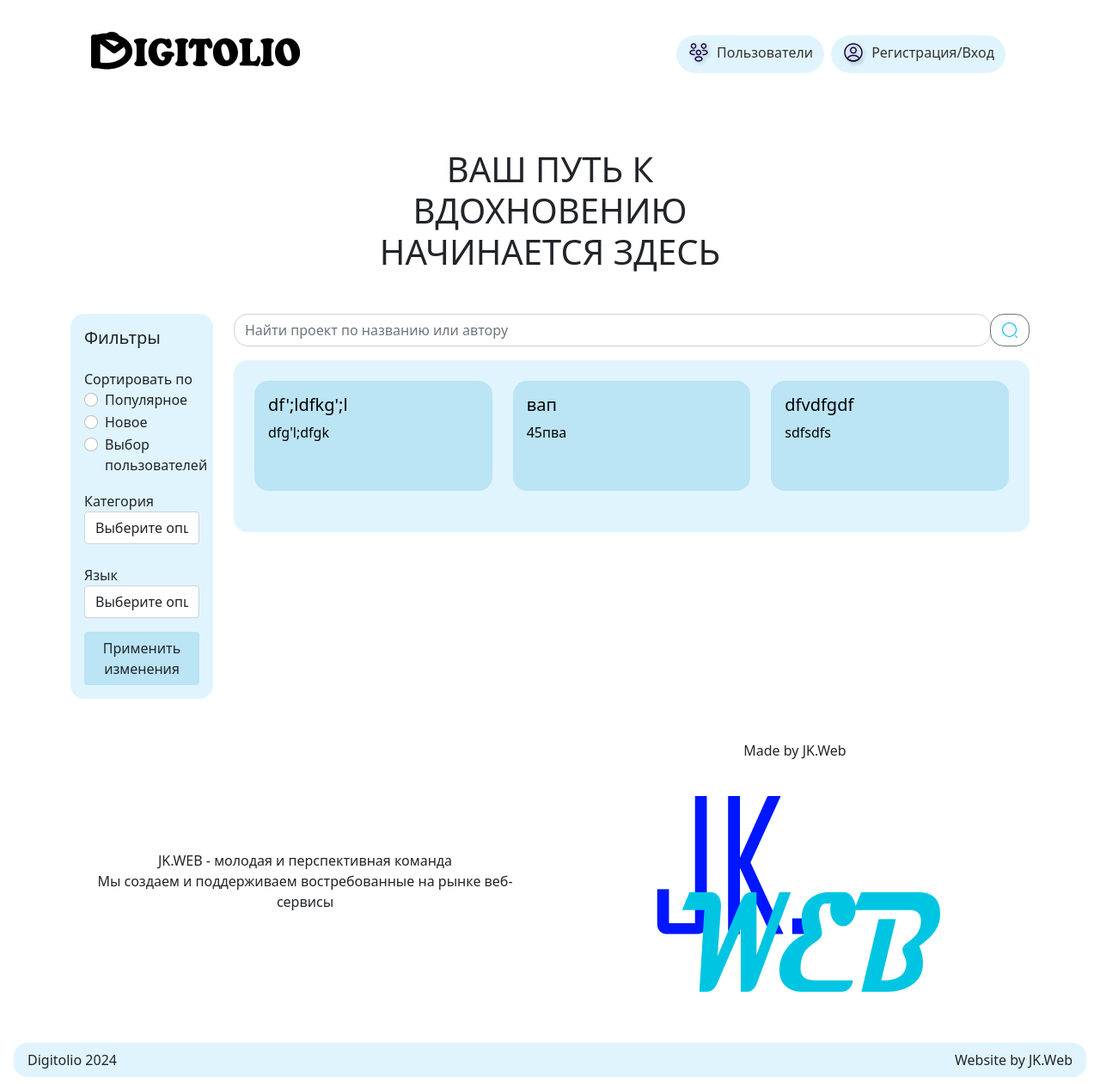
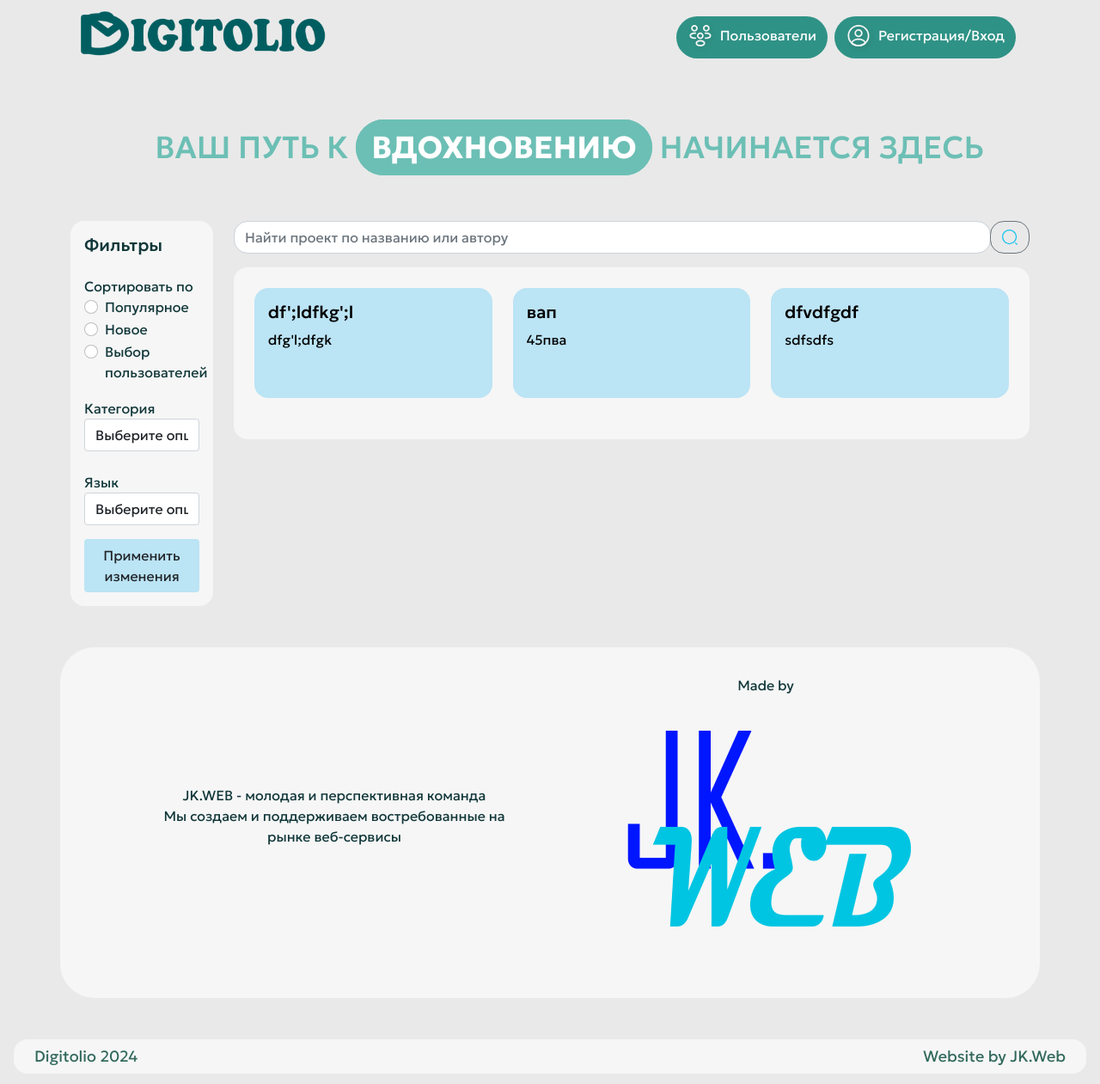
Before and after one commit to ksiim/jk-web-project, a Django app: page / in a window 1280 px wide. Shown: the whole page at 86% size. Run offline with Django 5.2, Linux system fonts and the light colour scheme; data comes from the database, SQL or seed files in the repository; some libraries are stand-ins or nearby versions.

Commit message:
changes in design

```diff
--- /dev/null
+++ b/digitolio/static/css/main.css
@@ -0,0 +1,11 @@
+@import url('https://fonts.googleapis.com/css2?family=Geologica:wght@100..900&display=swap');
+
+body {
+    font-family: 'Geologica', sans-serif;
+    font-size: 16px;
+    line-height: 24px;
+    color: #113739;
+    background-color: #E9E9E9;
+    margin: 0;
+    padding: 0;
+}
--- a/digitolio/templates/includes/footer_base.html
+++ b/digitolio/templates/includes/footer_base.html
@@ -1,4 +1,6 @@
-<div class='d-flex justify-content-between align-items-center mt-2 mb-2 ms-3 me-3' style='background-color: #E0F4FD; border-radius: 1rem;'>
-    <div class='d-block align-items-center justify-content-center p-2 ps-3'>Digitolio 2024</div>
-    <div class='d-block align-items-center justify-content-center p-2 pe-3'>Website by JK.Web</div>
+<div class='d-flex justify-content-between align-items-center mt-2 mb-2 ms-3 me-3' style='background-color: #F6F6F6; border-radius: 1rem;'>
+    <div class='d-block align-items-center justify-content-center p-2 ps-4'
+    style="color: #31695C; font-size: 18px">Digitolio 2024</div>
+    <div class='d-block align-items-center justify-content-center p-2 pe-4'
+    style="color: #31695C; font-size: 18px">Website by JK.Web</div>
 </div>
--- a/digitolio/templates/includes/header_hero.html
+++ b/digitolio/templates/includes/header_hero.html
@@ -1,7 +1,10 @@
-<div class="container">
+<div class="container p-3">
     <div class="row justify-content-center">
-        <div class="col-md-6 text-center ">
-            <h1 class="my-5">ВАШ ПУТЬ К ВДОХНОВЕНИЮ НАЧИНАЕТСЯ ЗДЕСЬ</h1>
+        <div class="col-md-10 text-center">
+            <h1 class="my-5" style="color: #6CBFB5; white-space: nowrap; font-size: 36px;">
+                ВАШ ПУТЬ К
+                <span style="color: #FFFFFF; font-weight: bold; border: 2px solid #6CBFB5; border-radius: 60px; padding: 8px 16px; background-color: #6CBFB5;">
+                    ВДОХНОВЕНИЮ</span> НАЧИНАЕТСЯ ЗДЕСЬ</h1>
         </div>
     </div>
 </div>
--- a/digitolio/templates/includes/header_nav.html
+++ b/digitolio/templates/includes/header_nav.html
@@ -1,44 +1,44 @@
 {% load static %}
 <div class='container '>
 <nav class="navbar">
-    <div class="container p-4">
+    <div class="container">
       <a class="navbar-brand" href='{% url 'projects:index' %}'>
-        <img src="{% static "/img/logo.png" %}"
-             class="d-inline-block align-top h-60"
-             alt="">
+        <img src="{% static "/img/new_logo.png" %}"
+             class="d-inline-block align-top"
+             alt="" height='60vh'>
       </a>
       <ul class="nav nav-pills">
-          <li class="nav-item btn m-1 rounded-pill" style='background-color: #E0F4FD;'>
-            <a class="text-decoration-none " style='color: #333;' href='{% url 'persons:persons' %}'>
-                <img src="{% static 'img/users.svg' %}" alt="Пользователи" class="mr-2">
+          <li class="nav-item btn m-1 rounded-pill" style='background-color: #2F9286;'>
+            <a class="text-decoration-none d-block" style='color: #ffffff;' href='{% url 'persons:persons' %}'>
+                <img src="{% static 'img/people.svg' %}" alt="Пользователи" class="d-inline-block mr-2">
                 <span class=''>Пользователи</span>
             </a>
           </li>
           {% if user.is_authenticated %}
-            <li class="nav-item btn m-1 rounded-pill" style='background-color: #E0F4FD;'>
-                <a class="text-decoration-none " style='color: #333;' href='{% url 'projects:create' %}'>
-                    <img src="{% static 'img/magicpen.svg' %}" alt="Добавить проект" class="mr-2">
+            <li class="nav-item btn m-1 rounded-pill" style='background-color: #2F9286;'>
+                <a class="text-decoration-none d-block" style='color: #ffffff;' href='{% url 'projects:create' %}'>
+                    <img src="{% static 'img/magicpen.svg' %}" alt="Добавить проект" class="d-inline-block mr-2">
                     <span class=''>Добавить проект</span>
                 </a>
             </li>
           {% endif %}
           {% if user.is_authenticated %}
-            <li class="nav-item btn m-1 rounded-pill" style='background-color: #E0F4FD;'>
-                <a class="text-decoration-none " style='color: #333;'>
-                    <img src="{% static 'img/notification.svg' %}" alt="Уведомления" class="mr-2">
+            <li class="nav-item btn m-1 rounded-pill" style='background-color: #2F9286;'>
+                <a class="text-decoration-none d-block" style='color: #ffffff;'>
+                    <img src="{% static 'img/notification.svg' %}" alt="Уведомления" class="d-inline-block mr-2">
                     <span class=''>Уведомления</span>
                 </a>
             </li>
           {% endif %}
-          <li class="nav-item btn m-1 rounded-pill" style='background-color: #E0F4FD;'>
+          <li class="nav-item btn m-1 rounded-pill" style='background-color: #2F9286;'>
             {% if user.is_authenticated %}
-                <a class="text-decoration-none " style='color: #333;' href={% url 'persons:profile_view' request.user.username %}>
-                    <img src="{% static 'img/profile-circle.svg' %}" alt="Профиль" class="mr-2">
+                <a class="text-decoration-none d-block" style='color: #ffffff;' href={% url 'persons:profile_view' request.user.username %}>
+                    <img src="{% static 'img/profile-circle.svg' %}" alt="Профиль" class="d-inline-block mr-2">
                     <span class=''>Профиль</span>
                 </a>
             {% else %}
-                <a class="text-decoration-none " style='color: #333;' href={% url 'persons:login' %}>
-                    <img src="{% static 'img/profile-circle.svg' %}" alt="Регистрация" class="mr-2">
+                <a class="text-decoration-none d-block" style='color: #ffffff;' href={% url 'persons:login' %}>
+                    <img src="{% static 'img/profile-circle.svg' %}" alt="Регистрация" class="d-inline-block mr-2">
                     <span class=''>Регистрация/Вход</span>
                 </a>
             {% endif %}
--- a/digitolio/templates/includes/hero_footer.html
+++ b/digitolio/templates/includes/hero_footer.html
@@ -1,9 +1,9 @@
 {% load static %}
-<div class='container-lg mt-5'>
+<div class='container-lg m-auto mt-5 mb-5' style="border-radius: 40px; background-color: #F6F6F6; padding: 32px 80px">
     <div class='row'>
-        <div class='col-md-6 m-auto '>
+        <div class='col-md-6 m-auto'>
             <div class='container'>
-                <p class='text-center'>
+                <p class='text-center' style="color: #113739">
                     JK.WEB - молодая и перспективная команда
                     <br>Мы создаем и поддерживаем востребованные на рынке веб-сервисы
                 </p>
@@ -11,7 +11,7 @@
         </div>
         <div class='col-md-6'>
             <div class='d-flex justify-content-center align-items-center flex-column'>
-                <p class='mb-3'>Made by JK.Web</p>
+                <p class='mb-3' style="color: #113739">Made by</p>
                 <div class='container justify-content-center align-items-center text-center'>
                     <img src="{% static 'img/logo_JK.png' %}" alt="Логотип" class=''>
                 </div>
--- a/digitolio/templates/persons/logged_out.html
+++ b/digitolio/templates/persons/logged_out.html
@@ -5,6 +5,9 @@
     <meta charset="UTF-8">
     <meta name="viewport" content="width=device-width, initial-scale=1.0">
     <title>Выход</title>
+    <link rel="preconnect" href="https://fonts.googleapis.com">
+    <link rel="preconnect" href="https://fonts.gstatic.com" crossorigin>
+    <link href="https://fonts.googleapis.com/css2?family=Geologica:wght@100..900&display=swap" rel="stylesheet">
     <link href="https://cdn.jsdelivr.net/npm/bootstrap@5.0.2/dist/css/bootstrap.min.css" rel="stylesheet" integrity="sha384-EVSTQN3/azprG1Anm3QDgpJLIm9Nao0Yz1ztcQTwFspd3yD65VohhpuuCOmLASjC" crossorigin="anonymous">
 </head>
 <body>
--- a/digitolio/templates/persons/login.html
+++ b/digitolio/templates/persons/login.html
@@ -5,6 +5,9 @@
     <meta charset="UTF-8">
     <meta name="viewport" content="width=device-width, initial-scale=1.0">
     <title>Вход</title>
+    <link rel="preconnect" href="https://fonts.googleapis.com">
+    <link rel="preconnect" href="https://fonts.gstatic.com" crossorigin>
+    <link href="https://fonts.googleapis.com/css2?family=Geologica:wght@100..900&display=swap" rel="stylesheet">
     <link rel="stylesheet" href="https://stackpath.bootstrapcdn.com/bootstrap/4.5.2/css/bootstrap.min.css">
 </head>
 <body>
--- a/digitolio/templates/persons/persons.html
+++ b/digitolio/templates/persons/persons.html
@@ -5,6 +5,9 @@
     <meta charset="UTF-8">
     <meta name="viewport" content="width=device-width, initial-scale=1.0">
     <title>Пользователи</title>
+    <link rel="preconnect" href="https://fonts.googleapis.com">
+    <link rel="preconnect" href="https://fonts.gstatic.com" crossorigin>
+    <link href="https://fonts.googleapis.com/css2?family=Geologica:wght@100..900&display=swap" rel="stylesheet">
     <link href="https://cdn.jsdelivr.net/npm/bootstrap@5.0.2/dist/css/bootstrap.min.css" rel="stylesheet" integrity="sha384-EVSTQN3/azprG1Anm3QDgpJLIm9Nao0Yz1ztcQTwFspd3yD65VohhpuuCOmLASjC" crossorigin="anonymous">
     <link rel="stylesheet" href="{% static 'css/test.css' %}">
 </head>
--- a/digitolio/templates/persons/profile.html
+++ b/digitolio/templates/persons/profile.html
@@ -5,6 +5,9 @@
     <meta charset="UTF-8">
     <meta name="viewport" content="width=device-width, initial-scale=1.0">
     <title>Профиль</title>
+    <link rel="preconnect" href="https://fonts.googleapis.com">
+    <link rel="preconnect" href="https://fonts.gstatic.com" crossorigin>
+    <link href="https://fonts.googleapis.com/css2?family=Geologica:wght@100..900&display=swap" rel="stylesheet">
     <link href="https://cdn.jsdelivr.net/npm/bootstrap@5.0.2/dist/css/bootstrap.min.css" rel="stylesheet" integrity="sha384-EVSTQN3/azprG1Anm3QDgpJLIm9Nao0Yz1ztcQTwFspd3yD65VohhpuuCOmLASjC" crossorigin="anonymous">
     <style>
         header {
--- a/digitolio/templates/persons/profile_update.html
+++ b/digitolio/templates/persons/profile_update.html
@@ -6,6 +6,9 @@
   <meta charset="UTF-8">
   <meta name="viewport" content="width=device-width, initial-scale=1.0">
   <title>Редактирование профиля</title>
+  <link rel="preconnect" href="https://fonts.googleapis.com">
+  <link rel="preconnect" href="https://fonts.gstatic.com" crossorigin>
+  <link href="https://fonts.googleapis.com/css2?family=Geologica:wght@100..900&display=swap" rel="stylesheet">
   <link href="https://cdn.jsdelivr.net/npm/bootstrap@5.0.2/dist/css/bootstrap.min.css" rel="stylesheet" integrity="sha384-EVSTQN3/azprG1Anm3QDgpJLIm9Nao0Yz1ztcQTwFspd3yD65VohhpuuCOmLASjC" crossorigin="anonymous">
 </head>
 <body>
--- a/digitolio/templates/persons/registration.html
+++ b/digitolio/templates/persons/registration.html
@@ -5,6 +5,9 @@
     <meta charset="UTF-8">
     <meta name="viewport" content="width=device-width, initial-scale=1.0">
     <title>Регистрация</title>
+    <link rel="preconnect" href="https://fonts.googleapis.com">
+    <link rel="preconnect" href="https://fonts.gstatic.com" crossorigin>
+    <link href="https://fonts.googleapis.com/css2?family=Geologica:wght@100..900&display=swap" rel="stylesheet">
     <link rel="stylesheet" href="https://stackpath.bootstrapcdn.com/bootstrap/4.5.2/css/bootstrap.min.css">
 </head>
 <body>
--- a/digitolio/templates/projects/includes/filter.html
+++ b/digitolio/templates/projects/includes/filter.html
@@ -1,8 +1,8 @@
 <div class='col-md-2 col-lg-2'  style='border-radius: 1rem;'>
     <div class=" p-0 m-0 text-bg-light" style='border-radius: 1rem;'>
-        <div class="card-body" style='background-color: #E0F4FD; border-radius: 1rem;'>
+        <div class="card-body" style='background-color: #F6F6F6; border-radius: 1rem;'>
             <h5 class="card-title mb-4">Фильтры</h5>
-            <form >
+            <form>
                 <div class="form-group mb-3">
                     <label>Сортировать по</label><br>
                     <div class="form-check form-check-inline">
--- a/digitolio/templates/projects/index.html
+++ b/digitolio/templates/projects/index.html
@@ -8,7 +8,7 @@
     <script src="https://ajax.googleapis.com/ajax/libs/jquery/3.5.1/jquery.min.js"></script>
     <script src="{% static "search.js" %}"></script>
     <link href="https://cdn.jsdelivr.net/npm/bootstrap@5.0.2/dist/css/bootstrap.min.css" rel="stylesheet" integrity="sha384-EVSTQN3/azprG1Anm3QDgpJLIm9Nao0Yz1ztcQTwFspd3yD65VohhpuuCOmLASjC" crossorigin="anonymous">
-    {% comment %} <link rel="stylesheet" href="{% static 'css/test.css' %}"> {% endcomment %}
+    <link rel="stylesheet" href="{% static 'css/main.css' %}">
 </head>
 <body>
     <header>
@@ -27,7 +27,7 @@
                         </button>
                     </div>
                 </div>
-                <div id="projects-list" class="container p-4" style='background-color: #E0F4FD; border-radius: 1rem;'>
+                <div id="projects-list" class="container p-4" style='background-color: #F6F6F6; border-radius: 1rem;'>
                     <div id="projects-row" class="row row-cols-1 row-cols-md-3">
                         {% for project in projects %}
                             {% include 'projects/includes/project_small.html' %}
```
Also changed, not shown: digitolio/static/img/magicpen.svg, digitolio/static/img/new_logo.png (added), digitolio/static/img/people.svg (added), digitolio/static/img/profile-circle.svg.
